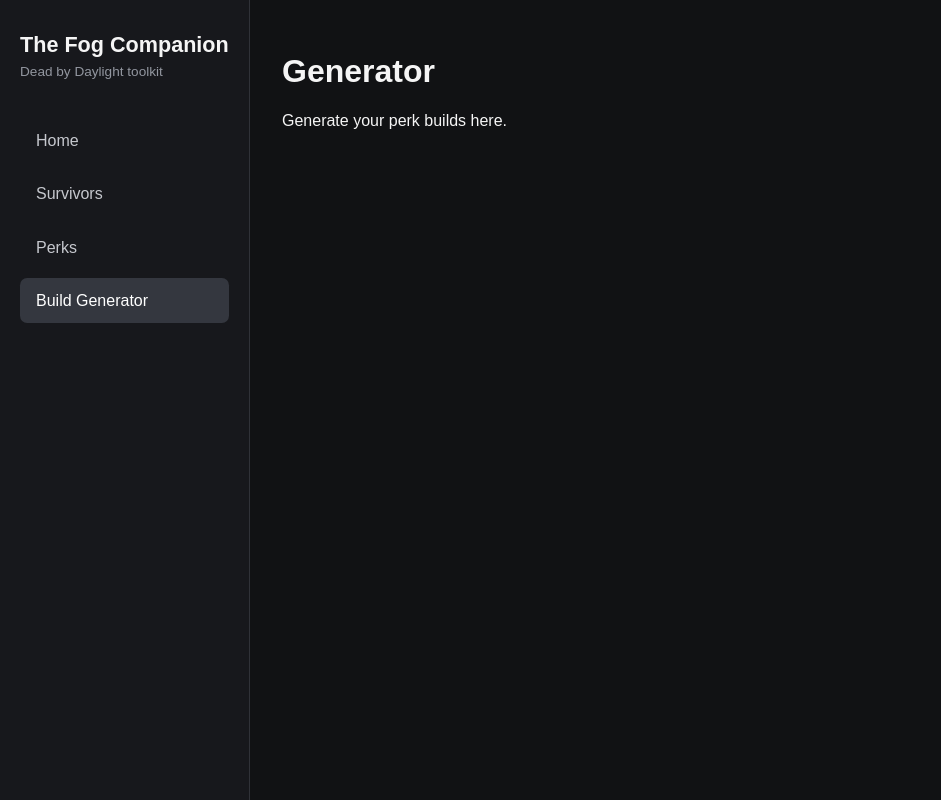
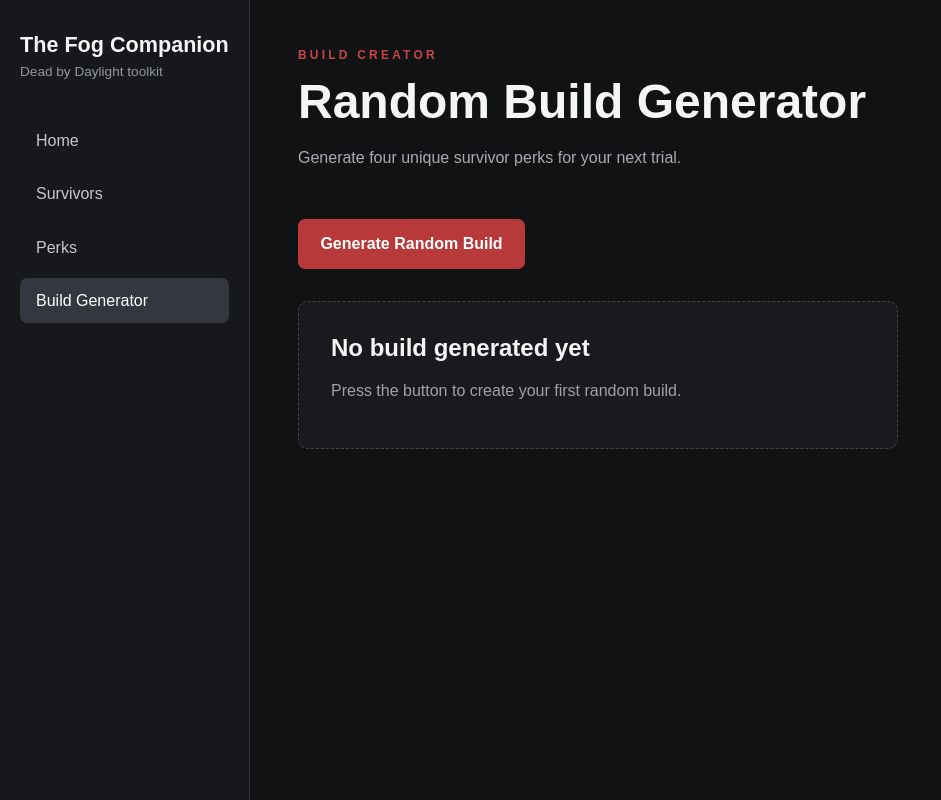
Before and after one commit to finlaygk189/the-fog-companion, a React (Vite) app: page /generator in a window 1280 px wide. Shown: the whole page, without its empty margins (0-941 px from the left). Built offline with nearby package versions, Linux system fonts and the light colour scheme.

Commit message:
Implement random survivor build generator

```diff
--- a/src/pages/Generator.jsx
+++ b/src/pages/Generator.jsx
@@ -1,8 +1,56 @@
+import { useState } from "react";
+import perks from "../data/perks.json";
+import PerkCard from "../components/PerkCard";
+import "../styles/generator.css";
+
 function Generator() {
+  const [generatedBuild, setGeneratedBuild] = useState([]);
+
+  function generateBuild() {
+    const shuffledPerks = [...perks].sort(() => Math.random() - 0.5);
+    const randomBuild = shuffledPerks.slice(0, 4);
+
+    setGeneratedBuild(randomBuild);
+  }
+
   return (
-    <main>
-      <h1>Generator</h1>
-      <p>Generate your perk builds here.</p>
+    <main className="generator-page">
+      <header className="generator-header">
+        <p className="generator-header__eyebrow">BUILD CREATOR</p>
+        <h1>Random Build Generator</h1>
+
+        <p>
+          Generate four unique survivor perks for your next trial.
+        </p>
+      </header>
+
+      <button
+        className="generate-button"
+        type="button"
+        onClick={generateBuild}
+      >
+        Generate Random Build
+      </button>
+
+      {generatedBuild.length === 0 ? (
+        <section className="generator-empty">
+          <h2>No build generated yet</h2>
+          <p>Press the button to create your first random build.</p>
+        </section>
+      ) : (
+        <section>
+          <div className="generated-build__heading">
+            <h2>Your Build</h2>
+            <p>Four randomly selected survivor perks.</p>
+          </div>
+
+          <div className="generated-build">
+            {generatedBuild.map((perk) => (
+              <PerkCard key={perk.id} perk={perk} />
+            ))}
+          </div>
+        </section>
+      )}
     </main>
   );
 }
--- /dev/null
+++ b/src/styles/generator.css
@@ -0,0 +1,84 @@
+.generator-page {
+  padding: 3rem;
+}
+
+.generator-header {
+  max-width: 700px;
+}
+
+.generator-header__eyebrow {
+  margin: 0 0 0.75rem;
+  color: #c84444;
+  font-size: 0.75rem;
+  font-weight: 700;
+  letter-spacing: 0.2rem;
+}
+
+.generator-header h1 {
+  margin: 0;
+  font-size: 3rem;
+}
+
+.generator-header > p:last-child {
+  color: #a9abb2;
+  line-height: 1.6;
+}
+
+.generate-button {
+  margin: 2rem 0;
+  padding: 1rem 1.4rem;
+  background-color: #b83939;
+  border: none;
+  border-radius: 0.45rem;
+  color: #ffffff;
+  font-weight: 700;
+  transition:
+    background-color 0.2s ease,
+    transform 0.2s ease;
+}
+
+.generate-button:hover {
+  background-color: #cf4747;
+  transform: translateY(-2px);
+}
+
+.generator-empty {
+  max-width: 600px;
+  padding: 2rem;
+  background-color: #191a1e;
+  border: 1px dashed #42444c;
+  border-radius: 0.6rem;
+}
+
+.generator-empty h2 {
+  margin-top: 0;
+}
+
+.generator-empty p,
+.generated-build__heading p {
+  color: #9fa1a8;
+}
+
+.generated-build__heading {
+  margin-bottom: 1rem;
+}
+
+.generated-build__heading h2 {
+  margin-bottom: 0.35rem;
+}
+
+.generated-build {
+  display: grid;
+  grid-template-columns: repeat(2, minmax(0, 1fr));
+  gap: 1rem;
+}
+
+@media (max-width: 850px) {
+  .generator-page {
+    padding: 1.5rem;
+  }
+
+  .generated-build {
+    grid-template-columns: 1fr;
+  }
+}
```
